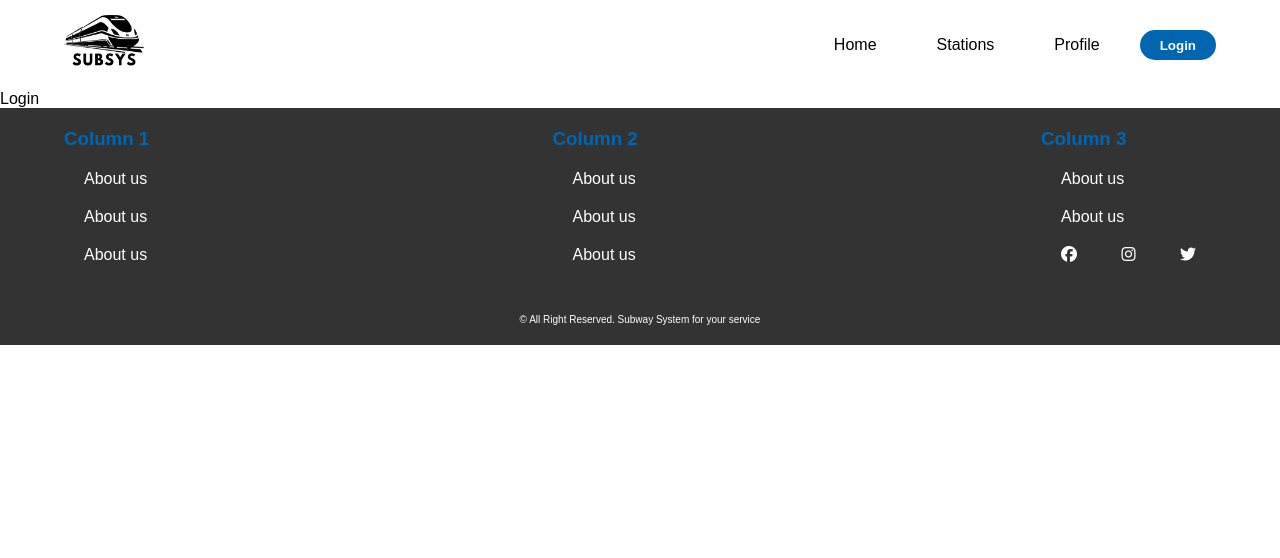
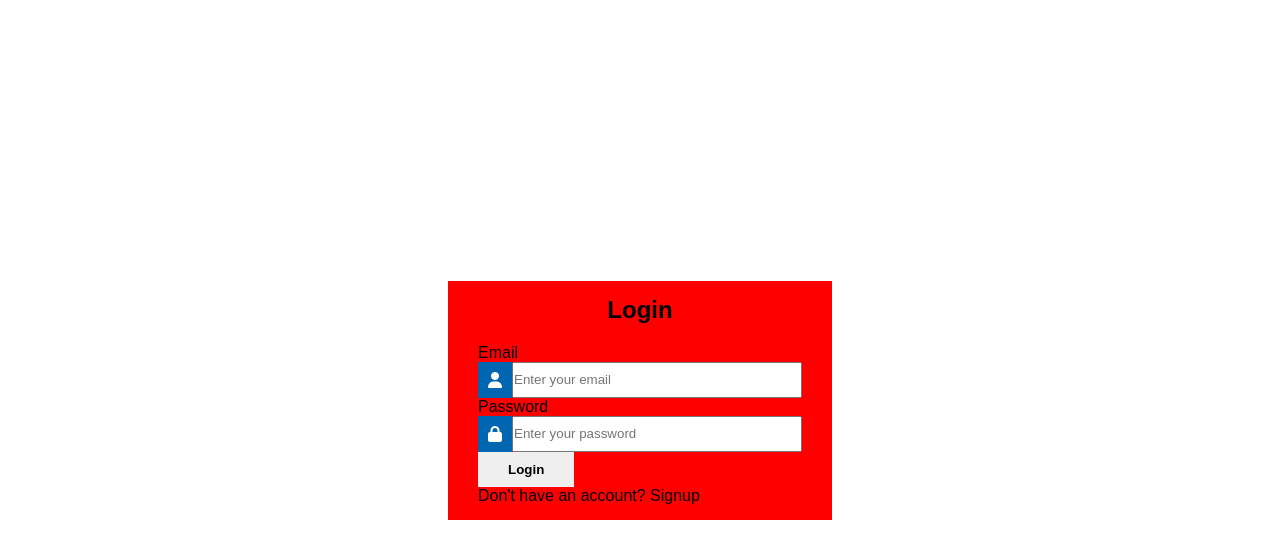
Before and after one commit to AhmadHandoush/Subway-System, a React (Create React App) app in the folder front-end/: page /login in a window 1280 px wide. Shown: the top 558 px of the page. Built offline with nearby package versions, Linux system fonts and the light colour scheme.

Commit message:
add styles

```diff
--- a/front-end/src/App.js
+++ b/front-end/src/App.js
@@ -1,4 +1,10 @@
-import { BrowserRouter, Route, Routes } from "react-router-dom";
+import {
+  BrowserRouter,
+  Route,
+  Routes,
+  useLocation,
+  useNavigate,
+} from "react-router-dom";
 import "./styles/header.css";
 import Header from "./Components/Header";
 import Home from "./pages/Home";
@@ -7,16 +13,17 @@ import Signup from "./pages/Signup";
 import Footer from "./Components/Footer";
 
 function App() {
+  const isLoginPage = window.location.pathname === "/login";
   return (
     <div className="App">
       <BrowserRouter>
-        <Header />
+        <Header hidden={isLoginPage} />
         <Routes>
           <Route path="/" element={<Home />}></Route>
           <Route path="/login" element={<Login />}></Route>
           <Route path="/signup" element={<Signup />}></Route>
         </Routes>
-        <Footer />
+        <Footer hidden={isLoginPage} />
       </BrowserRouter>
     </div>
   );
--- a/front-end/src/Components/Footer.jsx
+++ b/front-end/src/Components/Footer.jsx
@@ -1,7 +1,10 @@
 import { Link } from "react-router-dom";
 import "../styles/footer.css";
 
-function Footer() {
+function Footer({ hidden }) {
+  if (hidden) {
+    return;
+  }
   return (
     <footer className="footer">
       <div className="container">
--- a/front-end/src/Components/Header.jsx
+++ b/front-end/src/Components/Header.jsx
@@ -1,7 +1,10 @@
 import { Link, NavLink } from "react-router-dom";
 import "../styles/header.css";
 
-function Header() {
+function Header({ hidden }) {
+  if (hidden) {
+    return;
+  }
   return (
     <header className="header flex-items ">
       <div className="container flex-between">
--- a/front-end/src/pages/Home/home.css
+++ b/front-end/src/pages/Home/home.css
@@ -185,3 +185,29 @@ body {
 .card p {
   padding: 5px;
 }
+.go-stations {
+  text-align: center;
+  padding: 20px 0;
+}
+.to-stations {
+  border: none;
+  outline: none;
+  border-radius: 30px;
+
+  font-weight: bold;
+  background-color: var(--main-color);
+
+  padding: 20px 20px;
+  width: 30%;
+}
+.to-stations a {
+  color: var(--bg-white);
+  display: flex;
+  gap: 20px;
+  justify-content: center;
+  align-items: center;
+  font-size: 20px;
+}
+.to-stations a i {
+  font-size: 20px;
+}
--- a/front-end/src/pages/Home/index.jsx
+++ b/front-end/src/pages/Home/index.jsx
@@ -1,3 +1,4 @@
+import { Link } from "react-router-dom";
 import Hero from "./components/Hero";
 import Popular from "./components/Popular";
 import Title from "./components/Title";
@@ -12,6 +13,13 @@ function Home() {
         <Popular />
         <Title>Recommended Stations</Title>
         <Popular />
+        <div className="go-stations">
+          <button className="to-stations">
+            <Link>
+              View All stations<i class="fa-solid fa-arrow-right"></i>{" "}
+            </Link>
+          </button>
+        </div>
       </div>
     </div>
   );
--- a/front-end/src/pages/Login/index.jsx
+++ b/front-end/src/pages/Login/index.jsx
@@ -1,5 +1,36 @@
+import "./login.css";
+
 function Login() {
-  return <div>Login</div>;
+  return (
+    <div className="login flex-center">
+      <div className="login-card flex column">
+        <div className="top-title flex-center">
+          <h2>Login</h2>
+        </div>
+        <form action="">
+          <label>Email</label>
+          <div className="input">
+            <span className="flex-center">
+              <i class="fa-solid fa-user"></i>
+            </span>
+            <input type="text" placeholder="Enter your email" />
+          </div>
+          <label>Password</label>
+          <div className="input">
+            <span className="flex-center">
+              <i class="fa-solid fa-lock"></i>
+            </span>
+            <input type="password" placeholder="Enter your password" />
+          </div>
+
+          <button type="submit">Login</button>
+        </form>
+        <p>
+          Don't have an account? <span>Signup</span>
+        </p>
+      </div>
+    </div>
+  );
 }
 
 export default Login;
--- a/front-end/src/pages/Login/login.css
+++ b/front-end/src/pages/Login/login.css
@@ -0,0 +1,98 @@
+:root {
+  --main-color: #0066b2;
+  --border-color: #ccc;
+  --bg-grey: #d3d3d3;
+  --bg-white: #ffffff;
+  --bg-hover: #f7f7f7;
+}
+html {
+  scroll-behavior: smooth;
+}
+
+* {
+  margin: 0;
+  padding: 0;
+  box-sizing: border-box;
+}
+::selection {
+  background-color: var(--main-color);
+  color: var(--bg-white);
+}
+.t-center {
+  position: absolute;
+  top: 50%;
+  left: 50%;
+  transform: translate(-50%, -50%);
+}
+.t-center {
+  text-align: center;
+}
+.flex {
+  display: flex;
+}
+.flex-items {
+  display: flex;
+  align-items: center;
+}
+.flex-center {
+  display: flex;
+  align-items: center;
+  justify-content: center;
+}
+.flex-between {
+  display: flex;
+  justify-content: space-between;
+}
+.column {
+  flex-direction: column;
+}
+.rounded {
+  border-radius: 6px;
+}
+ul {
+  list-style: none;
+}
+a {
+  text-decoration: none;
+}
+body {
+  font-family: sans-serif;
+}
+.login {
+  height: 100vh;
+}
+
+.login-card {
+  padding: 15px 30px;
+  background-color: red;
+  width: 30%;
+}
+.login-card label {
+  margin-bottom: 10px;
+}
+.login-card .input {
+  display: flex;
+  width: 100%;
+}
+.login-card .input input {
+  width: 100%;
+}
+.login-card .input span {
+  background-color: var(--main-color);
+  padding: 10px;
+  font-weight: bold;
+}
+.login-card .input span i {
+  color: white;
+  font-weight: bold;
+}
+form button {
+  padding: 10px 30px;
+  border: none;
+  outline: none;
+  font-weight: bold;
+}
+
+h2 {
+  margin-bottom: 20px;
+}
```
